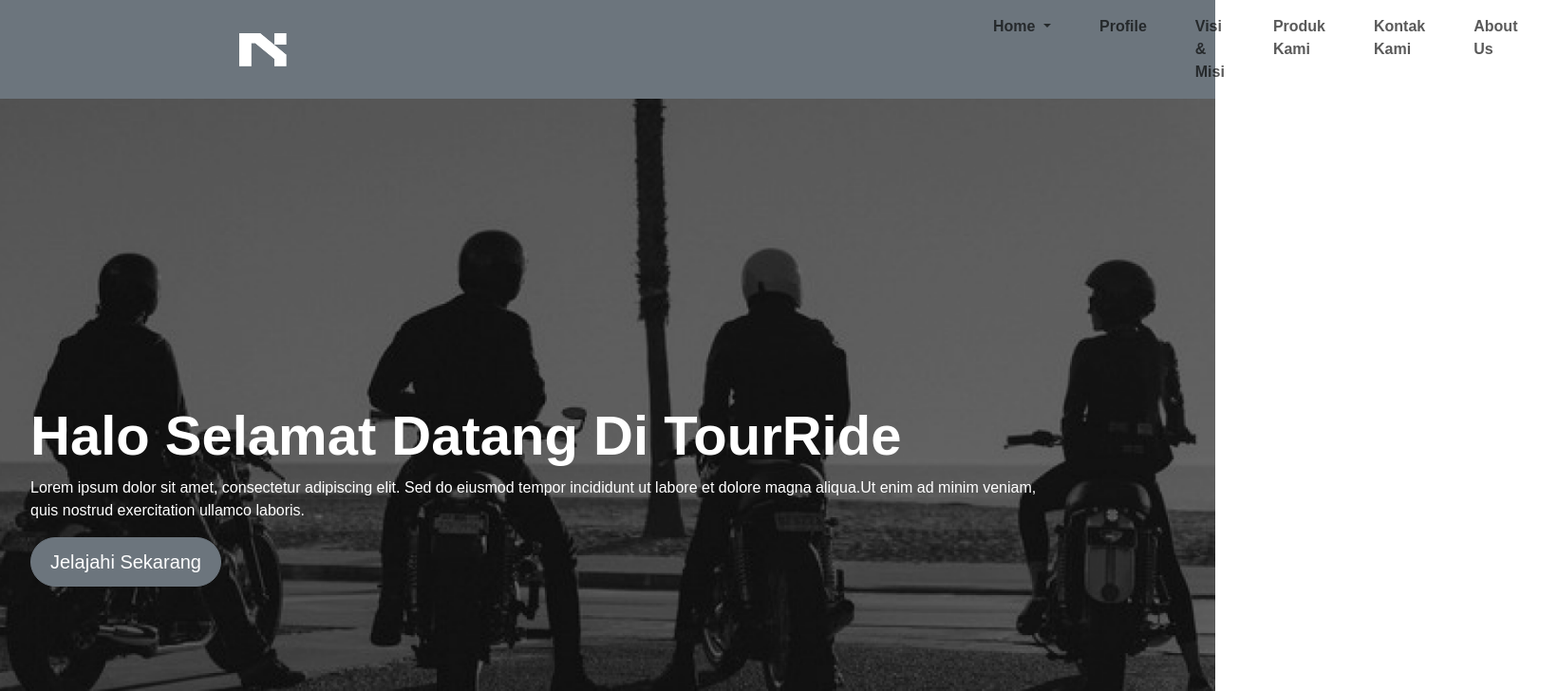
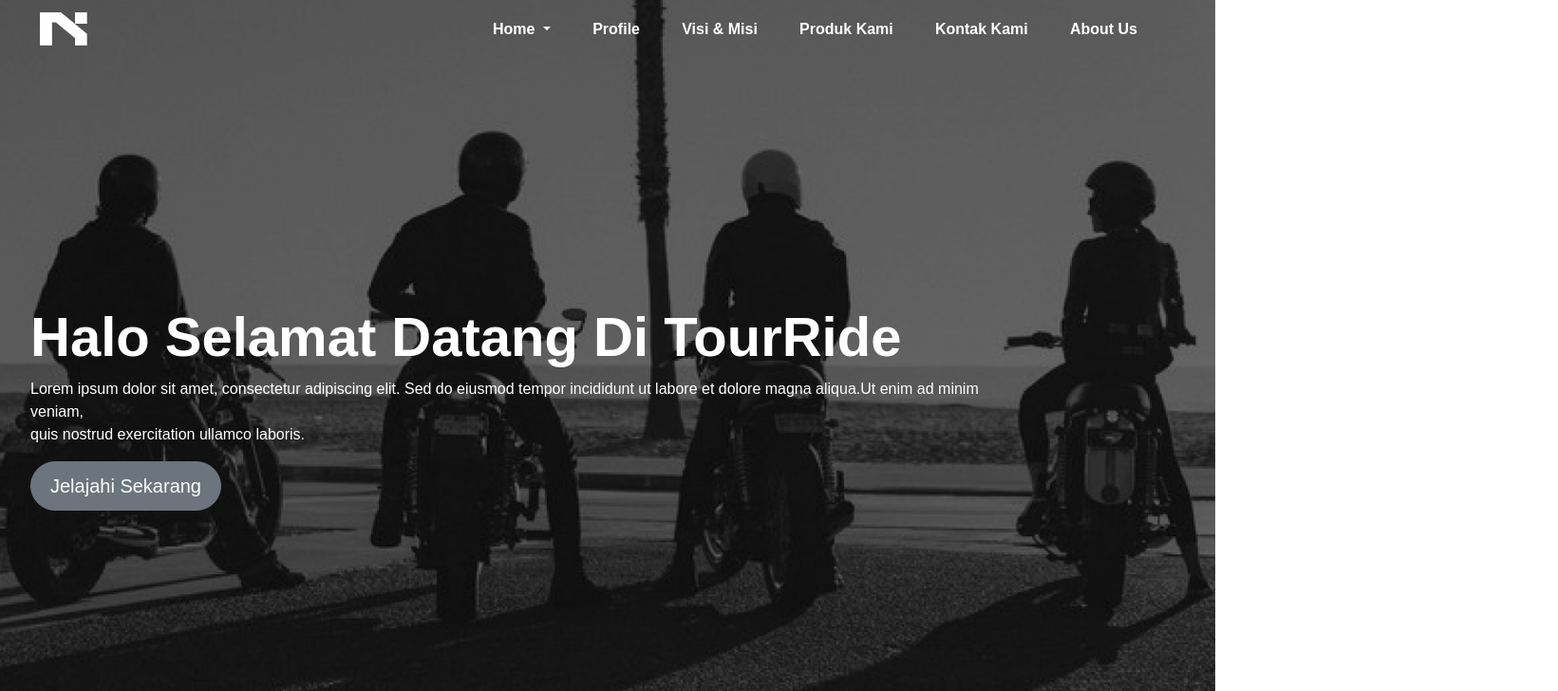
Before and after one commit to LilAlamin/TourRide, a plain HTML site: page index.html in a window 1280 px wide. Shown: the top 728 px of the page at 95% size, 1641 px wide, since content can reach past the window. Drawn offline with nearby package versions, Linux system fonts and the light colour scheme.

Commit message:
update navbar

```diff
--- a/index.html
+++ b/index.html
@@ -31,31 +31,128 @@
             /* Safari dan Chrome */
         }
 
-        .navbar-nav .dropdown:hover .dropdown-menu {
+        .navbar .dropdown:hover .dropdown-menu {
             display: block;
         }
 
         .navbar-transition {
             transition: background-color 0.5s ease-in-out;
         }
-        .navbar-transparent {
-            background-color: rgba(173, 173, 173, 0); /* rgba(173, 173, 173, 0) memberi warna abu-abu dengan opacity 0 */
+
+        .navbar {
+            background-color: transparent;
+            transition: background-color 0.3s ease-in-out;
+            position: fixed;
+            width: 100%;
+            z-index: 1000;
+        }
+
+        .container {
+            display: flex;
+            align-items: center;
+        }
+
+        .navbar-content {
+            display: flex;
+            justify-content: space-between;
+            align-items: center;
+            width: 100%;
+        }
+
+        .navbar-brand img {
+            margin-left: -40px;
+        }
+
+        .menu-list {
+            list-style: none;
+            margin: 0;
+            padding: 0;
+        }
+
+        .menu-list li {
+            display: inline-block;
+            margin-right: 40px;
+        }
+
+        .menu-list li:last-child {
+            margin-right: 0;
+        }
+
+        .menu-list li a {
+            color: #fff;
+            text-decoration: none;
+            font-family: 'Popins', sans-serif;
+            font-weight: 550;
+            font-size: 16px;
+        }
+
+        .cover-section {
+            background-image: url('img/image.png');
+            background-size: cover;
+            background-position: center;
+            height: 100vh;
+            background-color: rgba(255, 255, 255, 0.5);
+        }
+
+        /* Style for dropdown menu */
+        .dropdown-menu {
+            display: none;
+            position: absolute;
+            z-index: 1;
+            background-color: #352d2d;
+            /* background color of the dropdown menu */
+            box-shadow: 0px 8px 16px 0px rgba(0, 0, 0, 0.2);
+            /* shadow effect */
+        }
+
+        /* Show dropdown menu when hovering over parent item */
+        .has-dropdown:hover .dropdown-menu {
+            display: block;
+        }
+
+        /* Style for dropdown menu items */
+        .dropdown-menu li {
+            padding: 10px 10px;
+        }
+
+        .dropdown-menu li:hover {
+            background-color: #383434;
+            /* background color of the dropdown item when hovered */
+        }
+
+        /* Remove bullets from submenu items */
+        .dropdown-menu {
+            list-style-type: none;
         }
     </style>
     <script>
-        window.addEventListener('scroll', function() {
-            var navbar = document.getElementById('myNavbar');
-            if (window.scrollY > 50) {
-                navbar.classList.remove('navbar-transparent');
-                navbar.classList.add('navbar-transition', 'bg-body-tertiary');
+        // window.addEventListener('scroll', function() {
+        //     var navbar = document.getElementById('myNavbar');
+        //     if (window.scrollY > 50) {
+        //         navbar.classList.remove('navbar-transparent');
+        //         navbar.classList.add('navbar-transition', 'bg-body-tertiary');
+        //     } else {
+        //         navbar.classList.add('navbar-transparent');
+        //         navbar.classList.remove('bg-body-tertiary', 'navbar-transition');
+        //     }
+        // });
+        window.addEventListener("scroll", function() {
+            var navbar = document.getElementById("navbar");
+            var coverSection = document.getElementById("cover");
+            var coverSectionHeight = coverSection.offsetHeight;
+            var halfCoverSectionHeight = coverSectionHeight / 20;
+
+            if (window.scrollY < halfCoverSectionHeight) {
+                navbar.style.backgroundColor = "transparent";
             } else {
-                navbar.classList.add('navbar-transparent');
-                navbar.classList.remove('bg-body-tertiary', 'navbar-transition');
+                navbar.style.backgroundColor =
+                "rgba(169, 169, 169, 1)"; // Ubah nilai RGBA menjadi abu-abu yang Anda inginkan
             }
         });
     </script>
-<nav class="navbar navbar-expand-lg sticky-top navbar-transparent bg-secondary" id="myNavbar">
-    <div class="container-fluid" style="margin-left: 15pc;">
+
+    <!-- <nav class="navbar navbar-expand-lg bg-body-tertiary sticky-top navbar-transparent" id="myNavbar">
+        <div class="container-fluid" style="margin-left: 15pc;">
             <a class="navbar-brand" href="#">
                 <img src="img/logo.png" alt="Bootstrap" width="50" height="35">
             </a>
@@ -103,12 +200,55 @@
                 </ul>
             </div>
         </div>
+    </nav> -->
+
+    <nav class="navbar" id="navbar">
+        <div class="container">
+            <div class="navbar-content">
+                <div class="navbar-brand">
+                    <img src="img/logo.png" alt="Logo" width="50" height="35">
+                </div>
+                <div class="navbar-menu">
+                    <ul class="menu-list">
+                        <li class="nav-item dropdown"> <!-- Menambahkan kelas dropdown Bootstrap -->
+                            <a class="nav-link dropdown-toggle" href="#" id="navbarDropdown" role="button" data-bs-toggle="dropdown" aria-expanded="false">
+                                Home
+                            </a>
+                            <ul class="dropdown-menu" aria-labelledby="navbarDropdown"> <!-- Menambahkan kelas dropdown-menu Bootstrap -->
+                                <li><a class="dropdown-item" href="#">Artikel</a></li>
+                                <li><a class="dropdown-item" href="#">Event Tour Ride</a></li>
+                                <li><a class="dropdown-item" href="#">Galeri</a></li>
+                            </ul>
+                        </li>
+                        <li><a href="#">Profile</a></li>
+                        <li><a href="#">Visi & Misi</a></li>
+                        <li><a href="#">Produk Kami</a></li>
+                        <li><a href="#">Kontak Kami</a></li>
+                        <li><a href="#">About Us</a></li>
+                    </ul>
+                </div>
+            </div>
+        </div>
     </nav>
 
 
-
-    <section id="cover"
-        style="background-image: url('img/image.png'); background-size: cover; background-position: center; height: 100vh; background-color: rgba(0, 0, 0, 0.5);">
+    <section id="cover" class="cover-section">
+        <div class="container">
+            <div class="row">
+                <div class="text-white" style="margin-left: -50px; margin-top: 40vh;">
+                    <h1 style="font-family: 'Popins', sans-serif; font-weight: 700; font-size: 58px;">Halo Selamat
+                        Datang Di TourRide</h1>
+                    <p style="font-family: 'Popins', sans-serif; font-weight: 400; font-size: 16px;">Lorem ipsum dolor
+                        sit amet, consectetur adipiscing elit. Sed do eiusmod tempor incididunt ut labore et dolore
+                        magna aliqua.Ut enim ad minim veniam, <br> quis nostrud exercitation ullamco laboris.</p>
+                    <a href="#" class="btn btn-secondary rounded-pill"
+                        style="font-family: 'Popins', sans-serif; font-weight: 500; font-size: 20px; padding: 10px 20px;">Jelajahi
+                        Sekarang</a>
+                </div>
+            </div>
+        </div>
+    </section>
+    <section id="cover" class="cover-section">
         <div class="container">
             <div class="row">
                 <div class="text-white" style="margin-left: -50px; margin-top: 40vh;">
```
